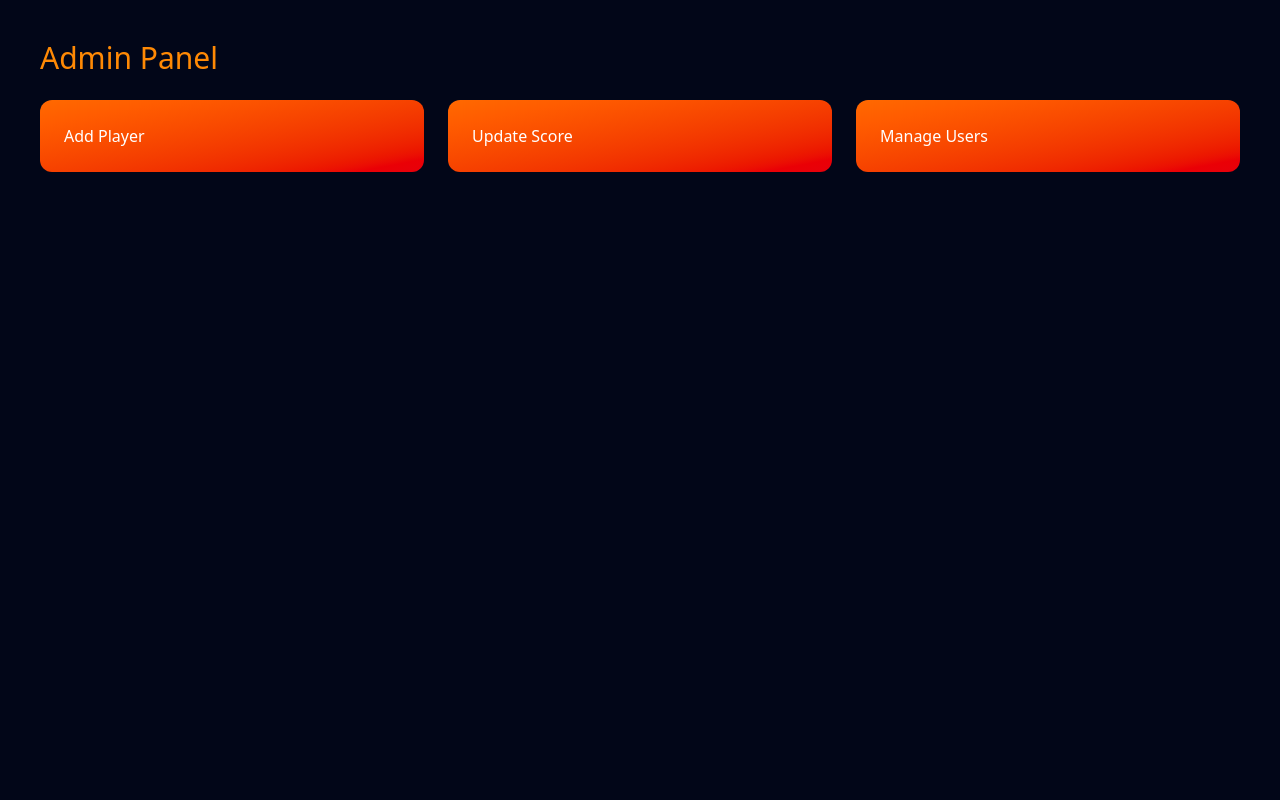
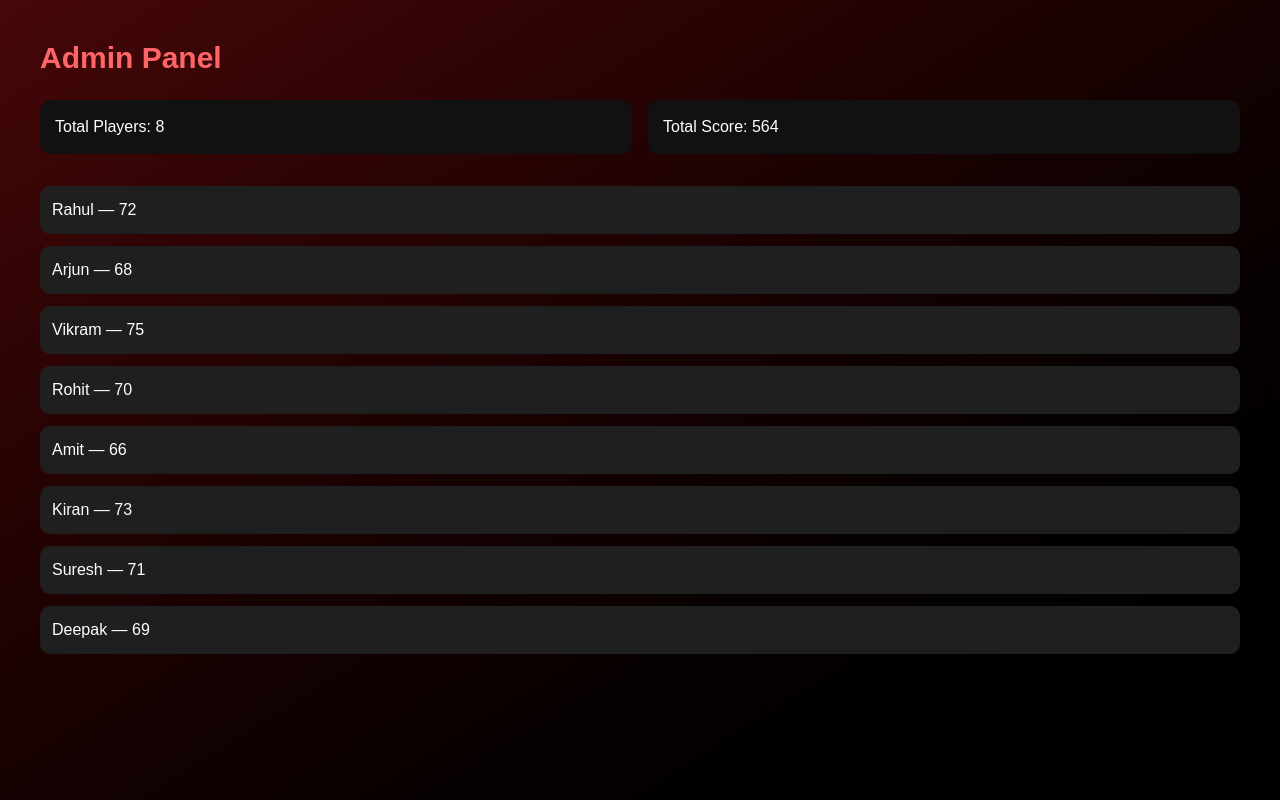
Before and after one commit to Nikhilpatel00/golf-platform, a Next.js app: page /admin in a window 1280 px wide. Built offline with nearby package versions, Linux system fonts and the light colour scheme.

Commit message:
admin functionality added

```diff
--- a/app/admin/page.tsx
+++ b/app/admin/page.tsx
@@ -1,20 +1,26 @@
-export default function AdminPage() {
-  const actions = ["Add Player", "Update Score", "Manage Users"];
+"use client";
+
+import { players } from "../../lib/data";
+
+export default function Admin() {
+  const totalScore = players.reduce((acc, p) => acc + p.score, 0);
 
   return (
-    <div className="min-h-screen bg-slate-950 text-white p-10 fade-in">
+    <div className="min-h-screen bg-gradient-to-br from-red-950 to-black text-white p-10">
 
-      <h1 className="text-3xl text-orange-400 mb-6">
+      <h1 className="text-3xl font-bold text-red-400 mb-6">
         Admin Panel
       </h1>
 
-      <div className="grid md:grid-cols-3 gap-6">
-        {actions.map((a, i) => (
-          <div
-            key={i}
-            className="p-6 rounded-xl bg-gradient-to-br from-orange-500 to-red-600 card-hover"
-          >
-            {a}
+      <div className="grid grid-cols-2 gap-4 mb-8">
+        <div className="card">Total Players: {players.length}</div>
+        <div className="card">Total Score: {totalScore}</div>
+      </div>
+
+      <div className="space-y-3">
+        {players.map((p, i) => (
+          <div key={i} className="player-card">
+            {p.name} — {p.score}
           </div>
         ))}
       </div>
--- a/app/dashboard/page.tsx
+++ b/app/dashboard/page.tsx
@@ -1,54 +1,33 @@
-export default function DashboardPage() {
-  const players = [
-    { name: "Nikhil", score: 72 },
-    { name: "Rahul", score: 68 },
-    { name: "Arjun", score: 75 },
-    { name: "Kiran", score: 70 },
-    { name: "Vikram", score: 66 },
-  ];
+"use client";
 
-  // 📊 Calculations
-  const totalPlayers = players.length;
-  const totalScore = players.reduce((sum, p) => sum + p.score, 0);
-  const averageScore = (totalScore / totalPlayers).toFixed(1);
-  const bestScore = Math.min(...players.map(p => p.score));
+import { players } from "../../lib/data";
+
+export default function Dashboard() {
+  const avg =
+    players.reduce((acc, p) => acc + p.score, 0) / players.length;
+
+  const best = Math.min(...players.map(p => p.score));
 
   return (
-    <div className="min-h-screen bg-slate-950 text-white p-10 fade-in">
+    <div className="min-h-screen bg-black text-white p-10">
 
-      <h1 className="text-3xl text-blue-400 mb-8">
+      <h1 className="text-3xl font-bold text-red-500 mb-6">
         Dashboard
       </h1>
 
-      {/* 📊 Stats Section */}
-      <div className="grid md:grid-cols-3 gap-6 mb-10">
-
-        <div className="p-6 rounded-xl bg-gradient-to-br from-green-500 to-emerald-700 card-hover">
-          <p className="text-sm">Total Players</p>
-          <h2 className="text-2xl font-bold">{totalPlayers}</h2>
-        </div>
-
-        <div className="p-6 rounded-xl bg-gradient-to-br from-yellow-500 to-orange-600 card-hover">
-          <p className="text-sm">Average Score</p>
-          <h2 className="text-2xl font-bold">{averageScore}</h2>
-        </div>
-
-        <div className="p-6 rounded-xl bg-gradient-to-br from-purple-500 to-indigo-700 card-hover">
-          <p className="text-sm">Best Score</p>
-          <h2 className="text-2xl font-bold">{bestScore}</h2>
-        </div>
-
+      {/* Stats */}
+      <div className="grid grid-cols-3 gap-4 mb-8">
+        <div className="card">👥 Players: {players.length}</div>
+        <div className="card">📊 Avg Score: {avg.toFixed(1)}</div>
+        <div className="card">🏆 Best Score: {best}</div>
       </div>
 
-      {/* 🧑 Player List */}
-      <div className="grid md:grid-cols-2 gap-6">
-        {players.map((player, i) => (
-          <div
-            key={i}
-            className="p-6 rounded-xl bg-gradient-to-br from-blue-600 to-indigo-700 card-hover"
-          >
-            <h2 className="text-xl font-semibold">{player.name}</h2>
-            <p className="text-2xl font-bold">{player.score}</p>
+      {/* Players */}
+      <div className="space-y-3">
+        {players.map((p, i) => (
+          <div key={i} className="player-card">
+            <span>{p.name}</span>
+            <span className="text-red-400">{p.score}</span>
           </div>
         ))}
       </div>
--- a/app/globals.css
+++ b/app/globals.css
@@ -1,34 +1,78 @@
 @import "tailwindcss";
 
-/* Base styling */
-body {
-  background-color: #020617;
-  color: white;
-  font-family: system-ui, sans-serif;
+/* Base theme */
+:root {
+  --background: #000000;
+  --foreground: #ffffff;
 }
 
-/* Animations */
-.fade-in {
-  animation: fadeIn 0.8s ease-in-out;
+body {
+  background: var(--background);
+  color: var(--foreground);
+  font-family: Arial, Helvetica, sans-serif;
 }
 
-.card-hover {
+/* ================= BUTTONS ================= */
+
+.btn-primary {
+  padding: 10px 20px;
+  background: linear-gradient(135deg, #dc2626, #991b1b);
+  color: white;
+  border-radius: 10px;
   transition: all 0.3s ease;
-}
-.card-hover:hover {
-  transform: translateY(-5px) scale(1.03);
-  box-shadow: 0 20px 40px rgba(0,0,0,0.5);
+  font-weight: 500;
 }
 
-.btn-glow {
-  transition: all 0.3s ease;
-}
-.btn-glow:hover {
-  transform: scale(1.05);
-  box-shadow: 0 0 20px rgba(255,0,0,0.6);
+.btn-primary:hover {
+  transform: scale(1.08);
+  box-shadow: 0 0 15px rgba(220, 38, 38, 0.6);
 }
 
-@keyframes fadeIn {
-  from { opacity: 0; }
-  to { opacity: 1; }
+.btn-secondary {
+  padding: 10px 20px;
+  background: rgba(255, 255, 255, 0.05);
+  color: #f87171;
+  border-radius: 10px;
+  border: 1px solid rgba(248, 113, 113, 0.4);
+  transition: all 0.3s ease;
+  backdrop-filter: blur(6px);
 }
+
+.btn-secondary:hover {
+  background: rgba(220, 38, 38, 0.2);
+  color: white;
+  transform: scale(1.08);
+}
+
+/* ================= CARDS ================= */
+
+.card {
+  background: #111;
+  padding: 15px;
+  border-radius: 10px;
+  transition: 0.3s;
+}
+.card:hover {
+  transform: scale(1.05);
+}
+
+/* ================= PLAYER ================= */
+
+.player-card {
+  display: flex;
+  justify-content: space-between;
+  background: #1f1f1f;
+  padding: 12px;
+  border-radius: 10px;
+  transition: 0.3s;
+}
+.player-card:hover {
+  background: #7f1d1d;
+}
+.btn-main {
+  @apply w-full text-center px-4 py-3 bg-red-600 text-white rounded-xl text-sm font-medium transition duration-300 shadow-lg;
+}
+
+.btn-main:hover {
+  @apply bg-red-700 scale-105;
+}
--- a/app/login/page.tsx
+++ b/app/login/page.tsx
@@ -1,28 +1,19 @@
 "use client";
-import { useState } from "react";
 
-export default function LoginPage() {
-  const [email, setEmail] = useState("");
+export default function Login() {
+  return (
+    <div className="min-h-screen flex items-center justify-center bg-gradient-to-br from-purple-900 to-black">
 
-  return (
-    <div className="min-h-screen flex items-center justify-center bg-slate-950 text-white fade-in">
+      <div className="bg-black/60 backdrop-blur-xl p-8 rounded-2xl shadow-xl w-[300px]">
 
-      <div className="p-10 rounded-2xl bg-gradient-to-br from-purple-600 to-pink-700 shadow-2xl w-96 card-hover">
+        <h1 className="text-2xl text-purple-400 mb-4 text-center">
+          Login
+        </h1>
 
-        <h1 className="text-3xl mb-6 text-center">Login</h1>
+        <input placeholder="Email" className="input" />
+        <input placeholder="Password" type="password" className="input" />
 
-        <input
-          placeholder="Email"
-          className="w-full p-3 mb-4 rounded bg-white/20"
-          onChange={(e) => setEmail(e.target.value)}
-        />
-
-        <input
-          placeholder="Password"
-          className="w-full p-3 mb-6 rounded bg-white/20"
-        />
-
-        <button className="w-full py-3 bg-black rounded btn-glow">
+        <button className="btn-purple w-full mt-4">
           Login
         </button>
 
--- a/app/page.tsx
+++ b/app/page.tsx
@@ -2,34 +2,45 @@ import Link from "next/link";
 
 export default function Home() {
   return (
-    <div className="min-h-screen bg-black text-white flex items-center justify-center fade-in">
+    <div className="min-h-screen flex items-center justify-center bg-black">
 
-      <div className="text-center p-10 rounded-2xl bg-gradient-to-br from-black via-red-900 to-black shadow-2xl">
+      {/* MAIN CARD */}
+      <div className="bg-gradient-to-br from-red-900 via-red-700 to-black p-10 rounded-3xl shadow-2xl border border-red-500 text-center w-[420px]">
 
-        <h1 className="text-4xl font-bold text-red-500 mb-4">
+        {/* TITLE */}
+        <h1 className="text-3xl font-bold text-red-400 mb-2">
           🏌️ Golf Platform
         </h1>
 
-        <p className="text-gray-300 mb-6">
-          Track scores and improve your game
+        <p className="text-gray-300 mb-8">
+          Track performance like a pro
         </p>
 
-        <div className="flex gap-4 justify-center flex-wrap">
-          <Link href="/signup" className="px-5 py-2 bg-red-600 rounded btn-glow">
+        {/* BUTTONS (ALL SAME STYLE) */}
+        <div className="grid grid-cols-2 gap-4 mb-8">
+
+          <Link href="/signup" className="btn-main">
             Signup
           </Link>
 
-          <Link href="/login" className="px-5 py-2 bg-red-600 rounded btn-glow">
+          <Link href="/login" className="btn-main">
             Login
           </Link>
 
-          <Link href="/dashboard" className="px-5 py-2 bg-red-600 rounded btn-glow">
+          <Link href="/dashboard" className="btn-main">
             Dashboard
           </Link>
 
-          <Link href="/admin" className="px-5 py-2 bg-red-600 rounded btn-glow">
+          <Link href="/admin" className="btn-main">
             Admin
           </Link>
+
+        </div>
+
+        {/* STATS */}
+        <div className="bg-black/40 rounded-xl p-4 border border-red-500 text-gray-300 text-sm">
+          <p>👥 Players: <span className="text-red-400 font-semibold">8</span></p>
+          <p>📊 Avg Score: <span className="text-red-400 font-semibold">70.5</span></p>
         </div>
 
       </div>
--- /dev/null
+++ b/lib/data.ts
@@ -0,0 +1,10 @@
+export const players = [
+  { name: "Rahul", score: 72 },
+  { name: "Arjun", score: 68 },
+  { name: "Vikram", score: 75 },
+  { name: "Rohit", score: 70 },
+  { name: "Amit", score: 66 },
+  { name: "Kiran", score: 73 },
+  { name: "Suresh", score: 71 },
+  { name: "Deepak", score: 69 },
+];
```
